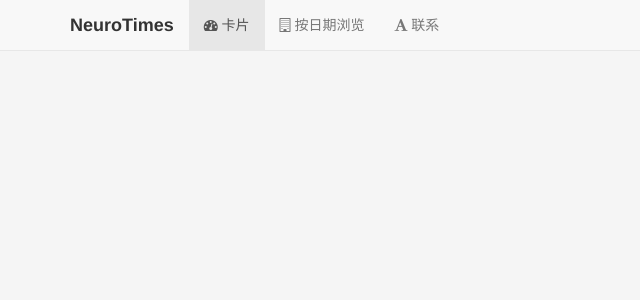
After one commit to burun/Neurotimes, a Django app: page /neuro/ in a window 1280 px wide. The commit adds this page. Shown: the top 300 px of the page, without its empty margins (0-640 px from the left). Run offline with Django 3.2, Linux system fonts and the light colour scheme; data that the repository does not hold is empty; some libraries are stand-ins or nearby versions.

Commit message:
Add base template

```diff
--- /dev/null
+++ b/templates/base.html
@@ -0,0 +1,134 @@
+{% load static %}
+
+<!DOCTYPE html>
+<html lang="en">
+  <head>
+    <meta charset="utf-8">
+    <title>NeuroTimes</title>
+    <meta name="viewport" content="width=device-width, initial-scale=1">
+    <meta http-equiv="X-UA-Compatible" content="IE=edge" />
+    <link href="{% static 'css/bootstrap.min.css' %}" rel="stylesheet" type="text/css">
+    <link href="{% static 'css/bootcards-desktop.min.css' %}" rel="stylesheet" type="text/css">
+    <link href="{% static 'css/page.css' %}" rel="stylesheet">
+    <link href="//netdna.bootstrapcdn.com/font-awesome/4.2.0/css/font-awesome.min.css" rel="stylesheet" />
+    <!-- HTML5 shim and Respond.js IE8 support of HTML5 elements and media queries -->
+    <!--[if lt IE 9]>
+      <script src="../bower_components/html5shiv/dist/html5shiv.js"></script>
+      <script src="../bower_components/respond/dest/respond.min.js"></script>
+    <![endif]-->
+  </head>
+
+  <body>
+  <!-- fixed top navbar -->
+  <div class="navbar navbar-default navbar-fixed-top" role="navigation">
+    <div class="container">
+      <div class="navbar-header">
+        <button type="button" class="navbar-toggle" data-toggle="collapse" data-target=".navbar-collapse">
+          <span class="sr-only">Toggle navigation</span>
+          <span class="icon-bar"></span>
+          <span class="icon-bar"></span>
+          <span class="icon-bar"></span>
+        </button>
+      </div>
+      <button type="button" class="btn btn-default btn-back pull-left hidden" onclick="history.back()">
+        <i class="fa fa-lg fa-chevron-left"></i>
+        <span>Back</span>
+      </button>
+      <!-- menu button to show/ hide the off canvas menu -->
+      <button type="button" class="btn btn-default btn-menu pull-left" data-toggle="offcanvas">
+        <i class="fa fa-lg fa-bars"></i><span>Menu</span>
+      </button>
+
+      <a class="navbar-brand" title="Bootcards Starter" href="/neuro">NeuroTimes</a>
+
+      <!--right aligned button-->
+<!--       <button type="button" class="btn btn-warning navbar-right hidden-sm">
+        <i class="fa fa-lg fa-refresh"></i><span>Refresh</span>
+      </button> -->
+
+      <!--navbar menu options: shown on desktop only -->
+      <div class="navbar-collapse collapse">
+        <ul class="nav navbar-nav">
+          <li class="active">
+            <a href="/neuro">
+              <i class="fa fa-dashboard"></i> 卡片
+            </a>
+          </li>
+          <li>
+            <a href="/neuro">
+              <i class="fa fa-building-o"></i> 按日期浏览
+            </a>
+          </li>
+          <li>
+            <a href="#">
+              <i class="fa fa-font"></i> 联系
+            </a>
+          </li>
+        </ul>
+      </div>
+    </div>
+  </div>
+
+  <!-- slide in off canvas menu (mobile only) -->
+  <nav class="navmenu offcanvas offcanvas-left">
+    <ul class="nav">
+      <li>
+        <a href="#">
+          <i class="fa fa-fw fa-dashboard"></i>Dashboard
+        </a>
+      </li>
+      <li class="active">
+        <a href="starter-template.html">
+          <i class="fa fa-fw fa-users"></i>Contacts
+        </a>
+      </li>
+      <li>
+        <a href="az-picker.html">
+          <i class="fa fa-fw fa-font"></i>AZ Picker (Android)
+        </a>
+      </li>
+      <li>
+        <a href="double-navbar.html">
+          <i class="fa fa-lg fa-bars"></i>Navbar (desktop)
+        </a>
+      </li>
+
+      <!--option with submenu-->
+      <li class="collapse litop4">
+        <a href="#otherControls" class="bootcards-parent" data-toggle="collapse" data-parent=".collapse">
+          <i class="fa fa-lg fa-fw fa-chevron-circle-right"></i>&nbsp;Settings
+        </a>
+        <div id="otherControls" class="collapse in">
+          <ul class="nav navmenu-nav"><li >
+            <a href="#" ><i class="fa fa-lg fa-fw fa-cog"></i>&nbsp;General</a></li>
+          <li>
+            <a href="#"><i class="fa fa-lg fa-fw fa-user"></i>&nbsp;Account</a>
+          </li>
+           <li>
+            <a href="#"><i class="fa fa-lg fa-fw fa-refresh"></i>&nbsp;Sync</a>
+          </li>
+          </ul>
+        </div>
+      </li>
+
+    </ul>
+
+  </nav><!--nav-->
+
+    <div class="container">
+      {% block body_block %}{% endblock %}
+    </div>
+
+    <!-- Bootstrap & jQuery core JavaScript
+    ================================================== -->
+    <script src="{% static 'js/jquery-2.1.4.min.js' %}"></script>
+    <script src="{% static 'js/bootstrap.min.js' %}"></script>
+
+    <!-- Bootcards JS -->
+    <script src="{% static 'js/bootcards.js' %}"></script>
+
+    <!--recommended: FTLabs FastClick library-->
+    <script src="//cdnjs.cloudflare.com/ajax/libs/fastclick/1.0.3/fastclick.min.js"></script>
+
+</body>
+</html>
--- /dev/null
+++ b/templates/neuro/date.html
@@ -0,0 +1,29 @@
+{% extends 'base.html' %}
+
+{% load static %}
+
+{% block body_block %}
+    <div class="row">
+
+        <!--list details column-->
+        {% for category in categories %}
+          <div class="col-sm-4 bootcards-cards hidden-xs">
+            <div class="panel panel-default">
+              <div class="panel-heading">
+                <h3 class="panel-title">{{ category.name }}</h3>
+              </div>
+              <div class="list-group">
+                  {% for page in pages %}
+                      {% if page.category == category %}
+                          <div class="list-group-item">
+                            <h5 class="list-group-item-heading"><a href="/neuro/page/{{ category.date_id }}/{{ page.order }}/">{{ page.title }}</h5>
+                          </div>
+                      {% endif %}
+                  {% endfor %}
+              </div>
+            </div><!--end rich text card-->
+          </div><!--list-details-->
+        {% endfor %}
+
+    </div><!--row-->
+{% endblock %}
```
Also changed, not shown: templates/neuro/page.html (+21 -50 lines).
